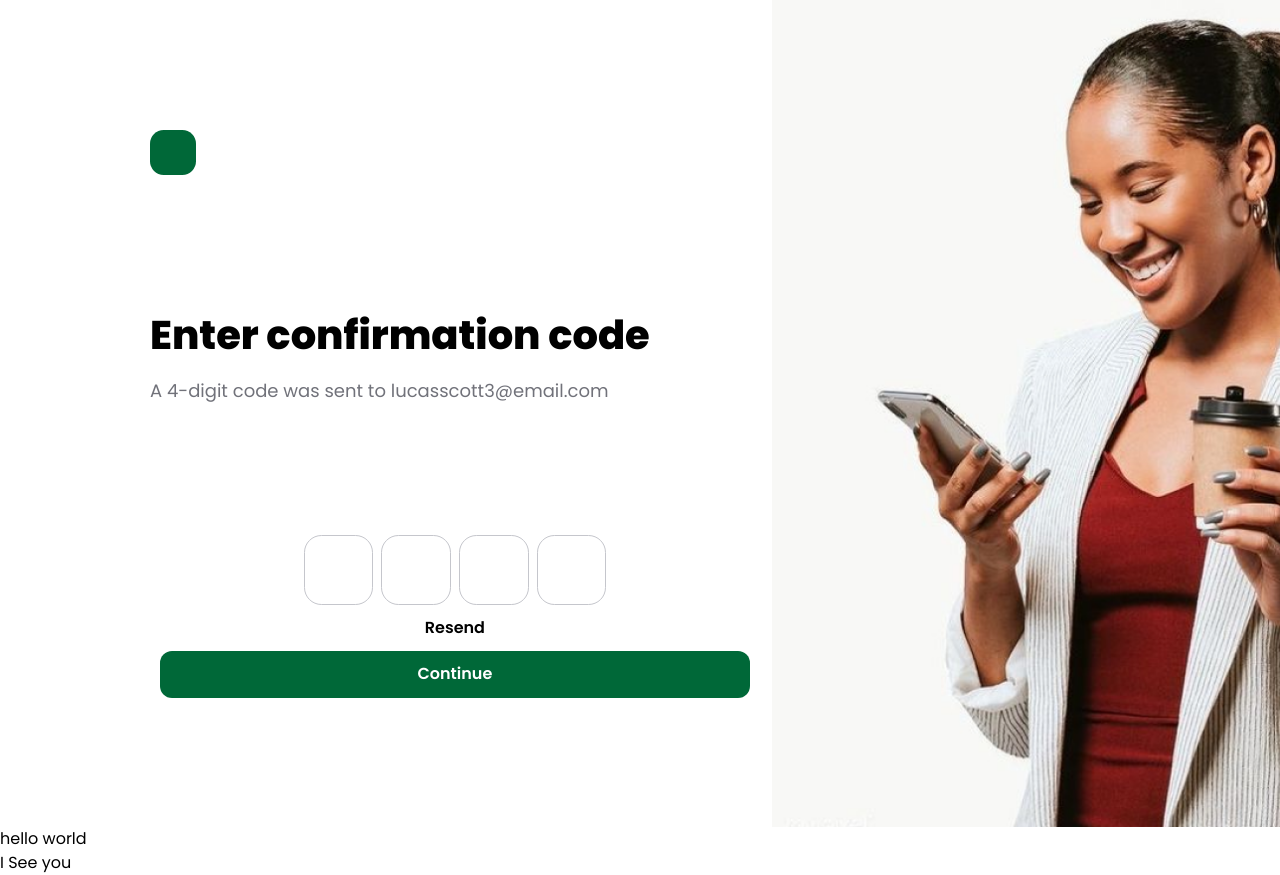
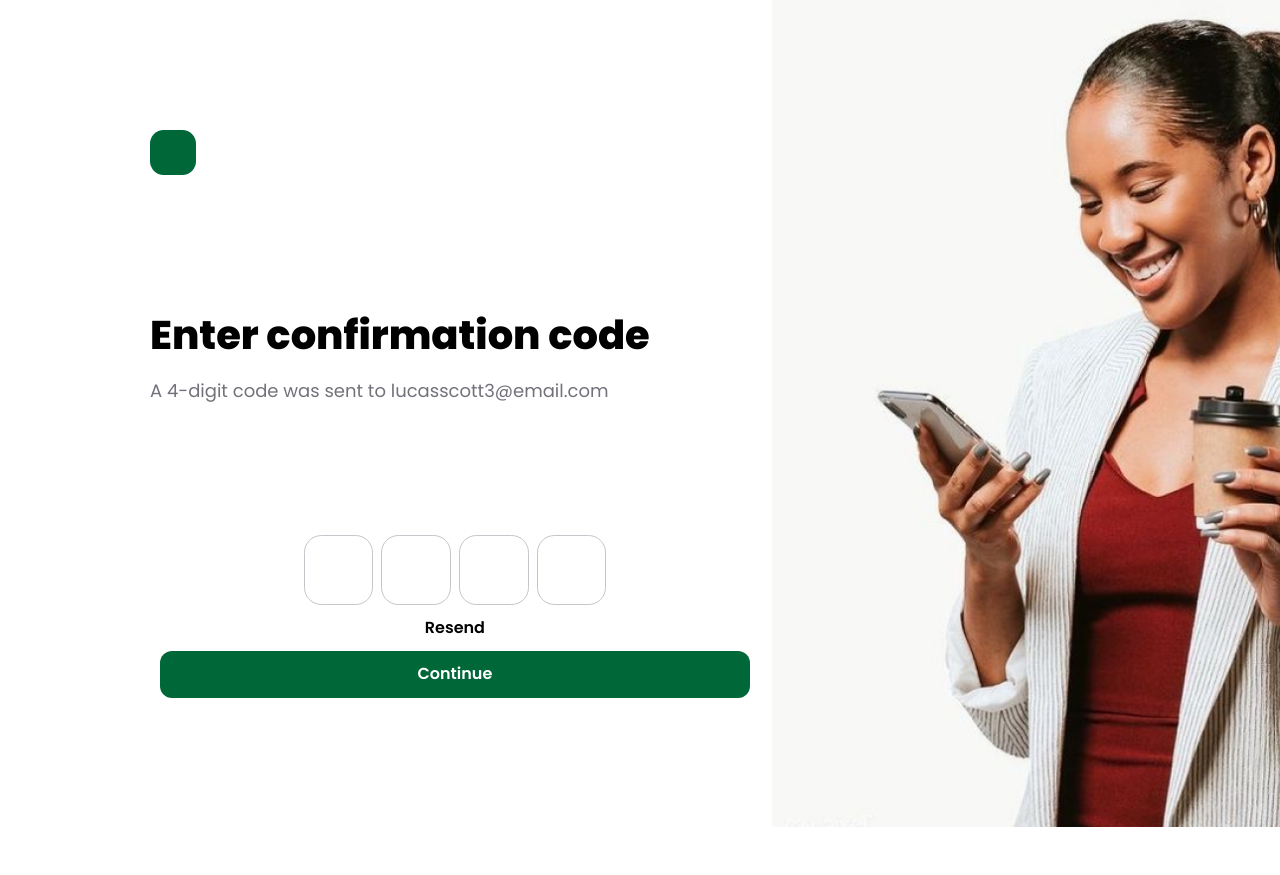
Before and after one commit to emmanueltech2019/nzs-webapp, a Next.js app: page /user/verify-code in a window 1280 px wide. After the commit the page ends 827 px from the top, so only its background shows below. Built offline with nearby package versions, Linux system fonts and the light colour scheme.

Commit message:
repo updated

```diff
--- a/src/app/(account)/user/(registration-process)/verify-code/page.tsx
+++ b/src/app/(account)/user/(registration-process)/verify-code/page.tsx
@@ -5,8 +5,6 @@ const page = () => {
   return (
     <div>
       <Verification />
-      <div>hello world</div>
-      <div>I See you</div>
     </div>
   )
 }
```
